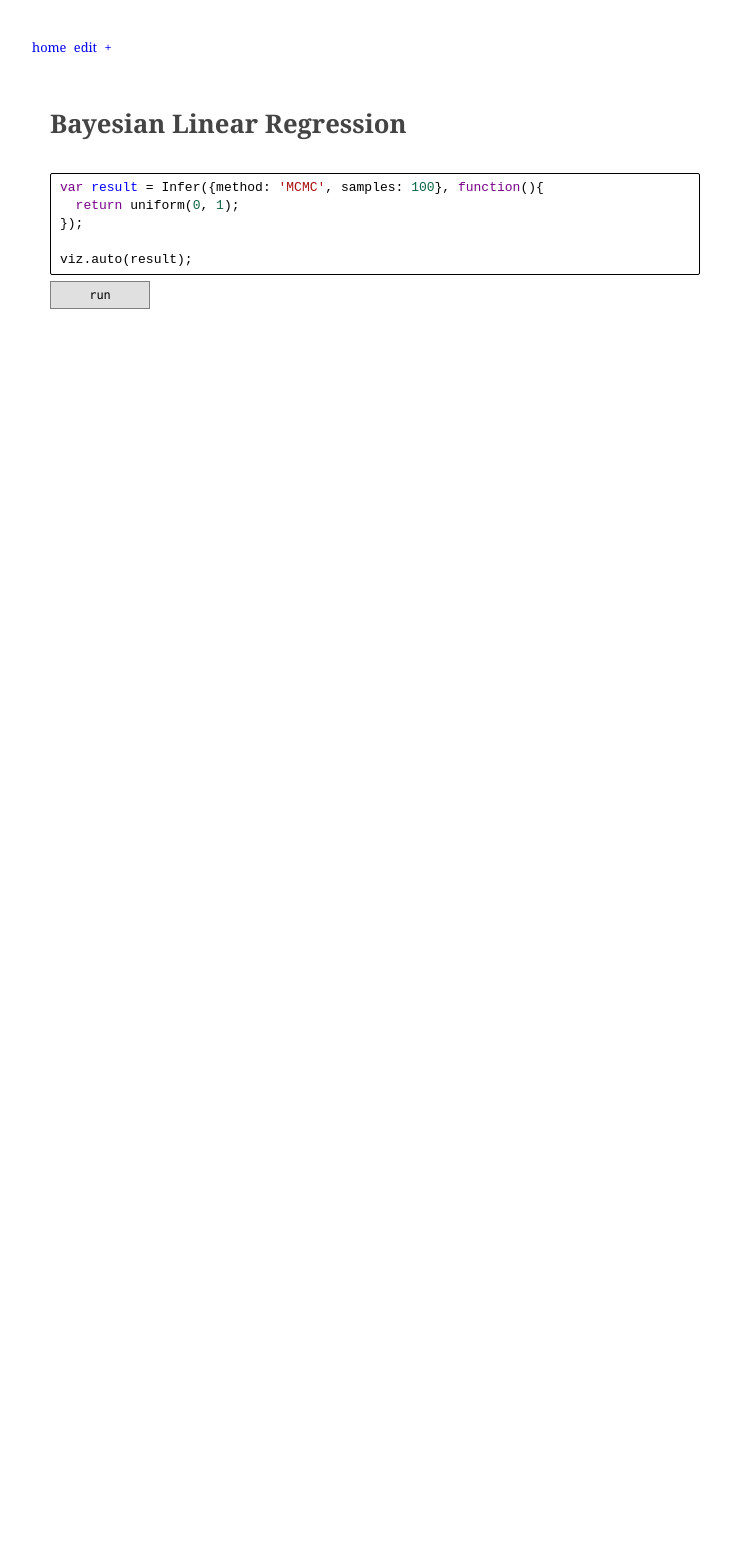
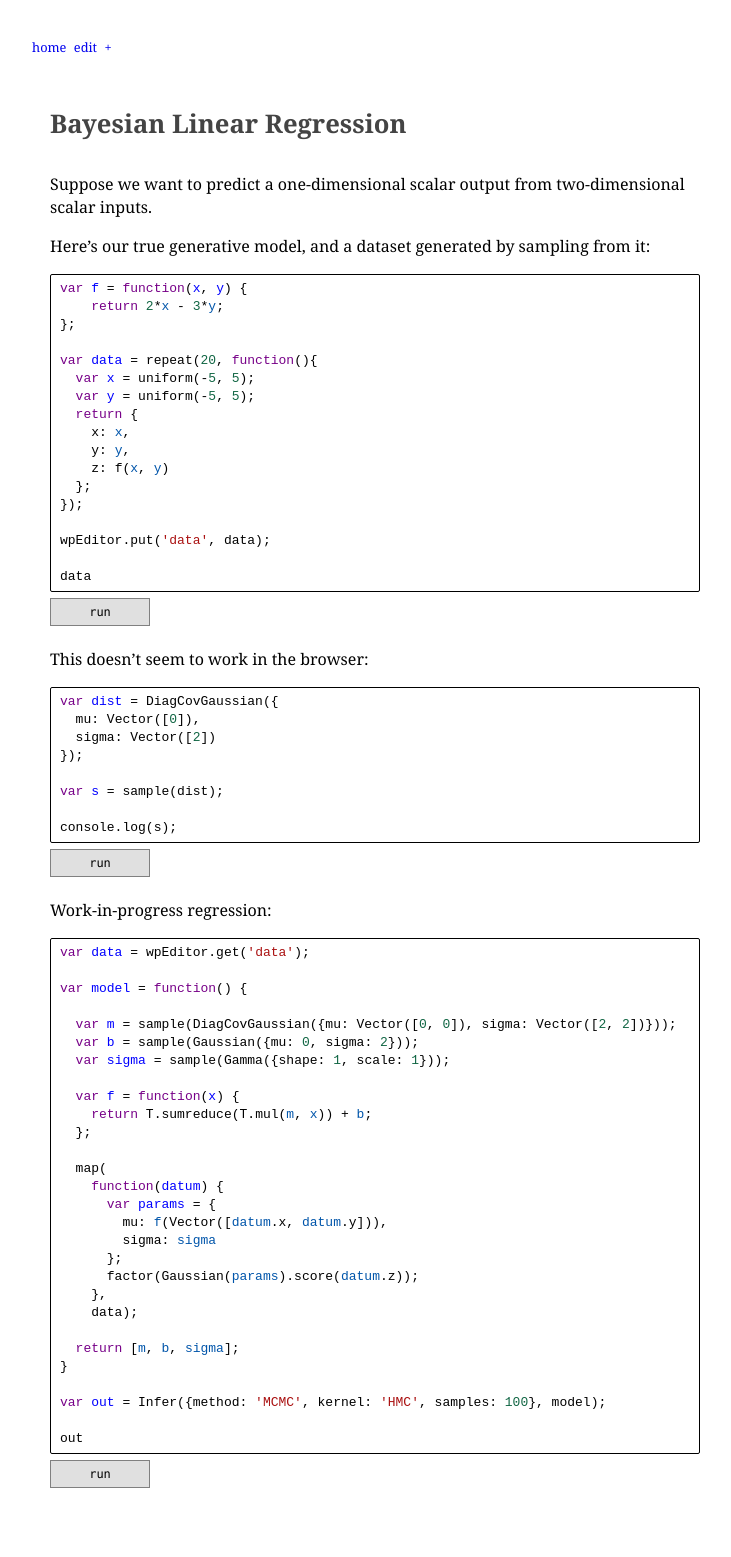
Before and after one commit to stuhlmueller/connoisseur, a Jekyll site: the page built from models/2-linear-regression.md, in a window 1280 px wide. Shown: the whole page, without its empty margins (8-739 px from the left). Built offline with Jekyll 4.4.1, drawn with Linux system fonts in a browser that asks for light colours; nearby versions of some CDN libraries; a script that is not in the unit is left out; before the commit the page ends 900 px from its top, so only the background shows below that.

Commit message:
Update regression model

```diff
--- a/models/2-linear-regression.md
+++ b/models/2-linear-regression.md
@@ -3,10 +3,72 @@ layout: model
 title: Bayesian Linear Regression
 ---
 
+Suppose we want to predict a one-dimensional scalar output from two-dimensional scalar inputs.
+
+Here's our true generative model, and a dataset generated by sampling from it:
+
 ~~~~
-var result = Infer({method: 'MCMC', samples: 100}, function(){
-  return uniform(0, 1);
+var f = function(x, y) {
+    return 2*x - 3*y;
+};
+
+var data = repeat(20, function(){
+  var x = uniform(-5, 5);
+  var y = uniform(-5, 5);
+  return {
+    x: x,
+    y: y,
+    z: f(x, y)
+  };
 });
 
-viz.auto(result);
+wpEditor.put('data', data);
+
+data
 ~~~~
+
+This doesn't seem to work in the browser:
+
+~~~~
+var dist = DiagCovGaussian({
+  mu: Vector([0]),
+  sigma: Vector([2])
+});
+
+var s = sample(dist);
+
+console.log(s);
+~~~~
+
+Work-in-progress regression:
+
+~~~~
+var data = wpEditor.get('data');
+
+var model = function() {
+
+  var m = sample(DiagCovGaussian({mu: Vector([0, 0]), sigma: Vector([2, 2])}));
+  var b = sample(Gaussian({mu: 0, sigma: 2}));
+  var sigma = sample(Gamma({shape: 1, scale: 1}));
+
+  var f = function(x) {
+    return T.sumreduce(T.mul(m, x)) + b;
+  };
+
+  map(
+    function(datum) {
+      var params = {
+        mu: f(Vector([datum.x, datum.y])),
+        sigma: sigma
+      };
+      factor(Gaussian(params).score(datum.z));
+    },
+    data);
+
+  return [m, b, sigma];
+}
+
+var out = Infer({method: 'MCMC', kernel: 'HMC', samples: 100}, model);
+
+out
+~~~~
```
